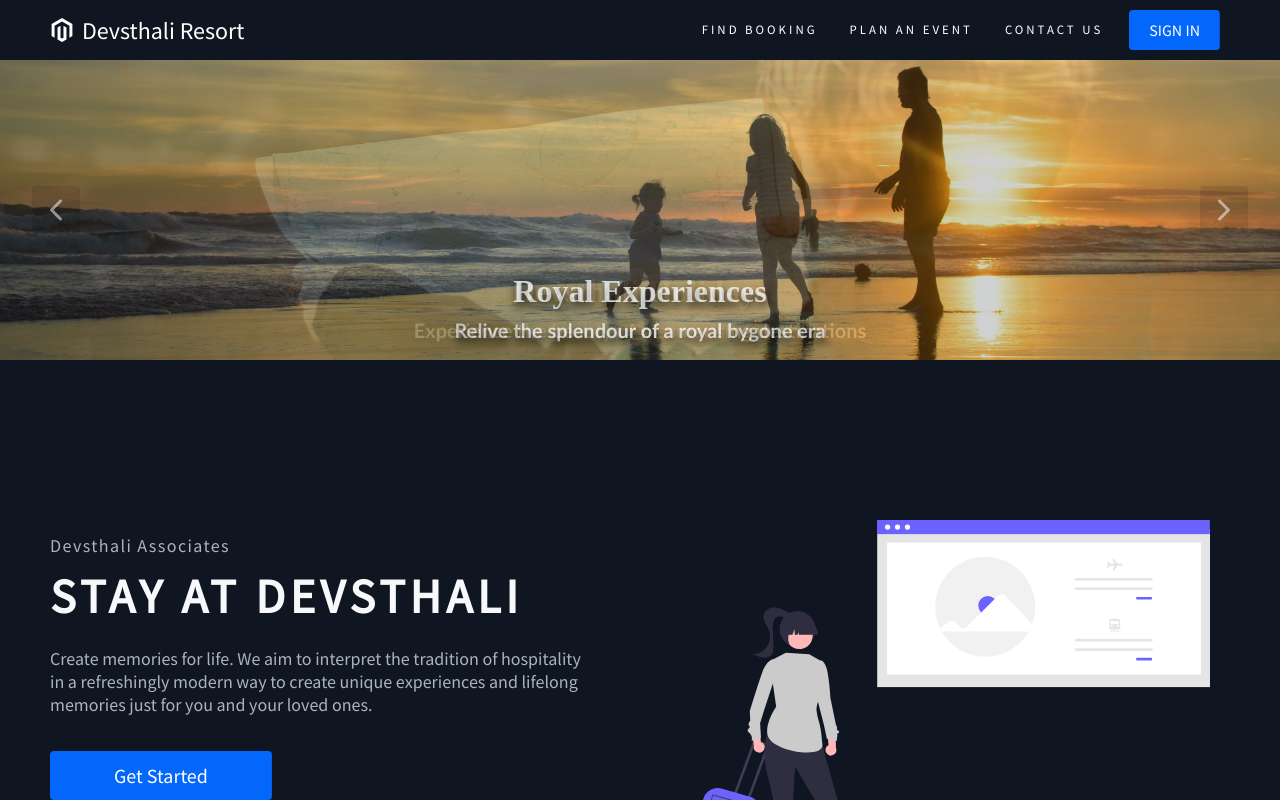
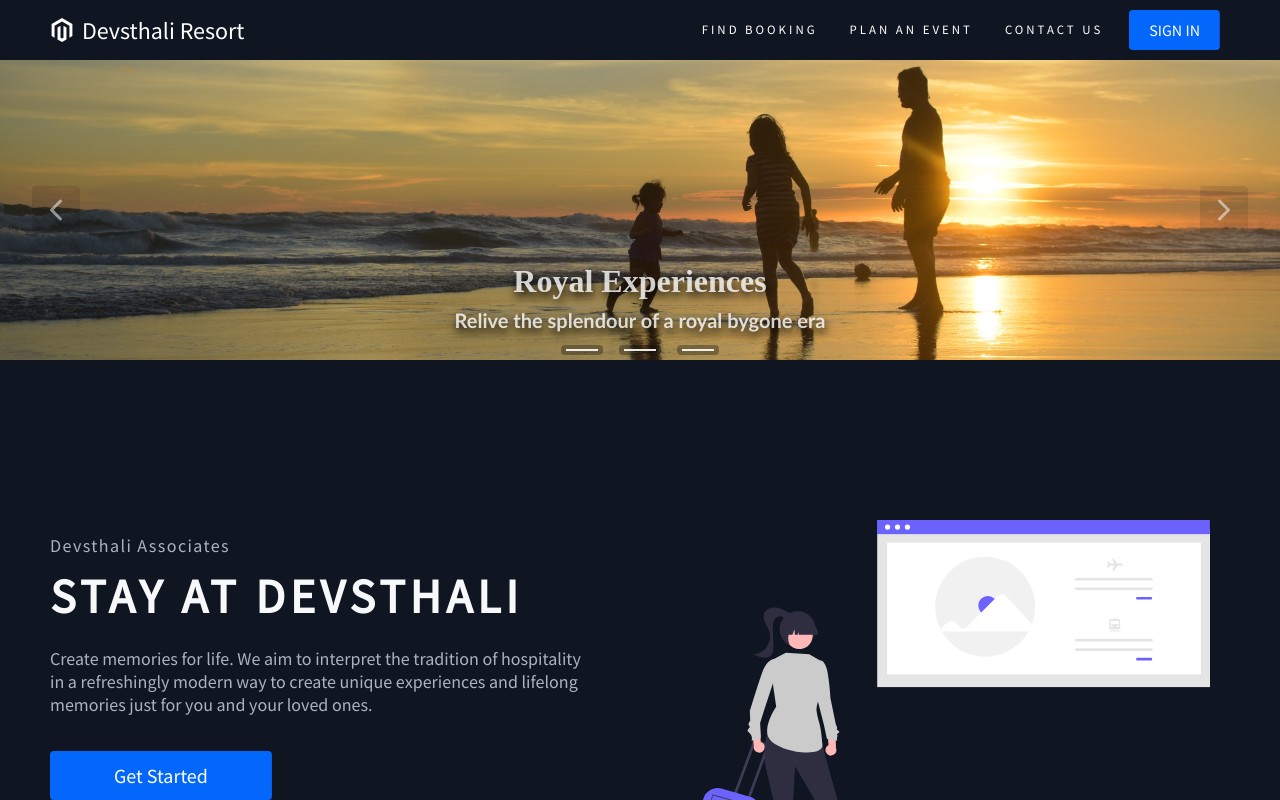
Before and after one commit to devji08/devsthali_resort, a React (Create React App) app: page / in a window 1280 px wide. Shown: the top 800 px of the page. Built offline with nearby package versions, Linux system fonts and the light colour scheme.

Commit message:
carousel buttons

```diff
--- a/src/components/Carousel/Carousel.css
+++ b/src/components/Carousel/Carousel.css
@@ -41,8 +41,8 @@
     inset: 0;
     opacity: 0;
     display: grid;
-    transition: 2000ms  opacity ease-in-out;
-    transition-delay: 2000ms;
+    transition: 1000ms  opacity ease-in-out;
+    transition-delay: 1000ms;
     gap: 1.5rem;
     object-fit: cover;
 }
@@ -67,7 +67,7 @@
     display: flex;
     flex-direction:column;
     justify-content:flex-end;
-    padding: 20px;
+    padding: 30px;
 }
 
 .title {
@@ -87,3 +87,33 @@
     line-height: 1;
     color: rgba(255, 255, 255, .8);
 }
+
+.slideButtons {
+    position: absolute;
+    z-index: 5;
+    display: flex;
+    gap: 1rem;
+    justify-content: center;
+    width: 100%;
+    bottom: 5px;
+}
+
+.slideButtonContainer {
+    border-radius: .25rem;
+    background-color: rgba(0, 0, 0, 0.3);
+    display: flex;
+    height: .5rem;
+    padding: 5px;
+    align-items: center;
+    cursor: pointer;
+}
+
+.slideButtonContainer:hover {
+    background-color: rgba(0, 0, 0, 0.5);
+}
+.slideButton {
+    width: 2rem;
+    height: .125rem;
+    border: none;
+    background-color: rgba(255, 255, 255, .9);
+}
--- a/src/components/Carousel/Carousel.js
+++ b/src/components/Carousel/Carousel.js
@@ -16,6 +16,11 @@ const Carousel = ({slides}) => {
         setCurrent(current === 0 ? length-1 : current - 1);
     }
 
+    const setSlide = (index) => {
+        setCurrent(index);
+        console.log(index);
+    }
+
     useEffect(() => {
         const interval = setInterval(() => {
           nextSlide();
@@ -31,6 +36,9 @@ const Carousel = ({slides}) => {
         <div className='carousel'>
             <IoIosArrowBack className='arrowButton left' onClick={prevSlide}/>
             <IoIosArrowForward className='arrowButton right' onClick={nextSlide}/>
+            <div className='slideButtons'>
+                {slides.map((slide, index) => <div className='slideButtonContainer' key={index} onClick={()=>setSlide(index)}><button className ='slideButton'/></div>)}
+            </div>
             <ul className='slides'>
                 {slides.map((slide, index) => {
                         return (
--- a/src/pages/Home/Data.js
+++ b/src/pages/Home/Data.js
@@ -1,6 +1,7 @@
 import svg1 from '../../images/svg-1.svg';
 import profile from '../../images/profile.jpg';
 import svg2 from '../../images/svg-2.svg';
+import image1 from '../../images/image1.jpg';
 import image2 from '../../images/image2.jpg';
 import image3 from '../../images/image3.jpg';
 
@@ -56,10 +57,10 @@ export const homeObjThree = {
 
 export const homeObjFour = [
     {
-        src: profile,
+        src: image1,
         alt: "alt-text",
-        title: "Devsthali Holidays",
-        subtitle: "Experience the beauty of mesmerising destinations"
+        title: "Royal Experiences",
+        subtitle: "Relive the splendour of a royal bygone era"
     },
     {
         src: image2,
```
Also changed, not shown: src/images/image1.jpg (added).
